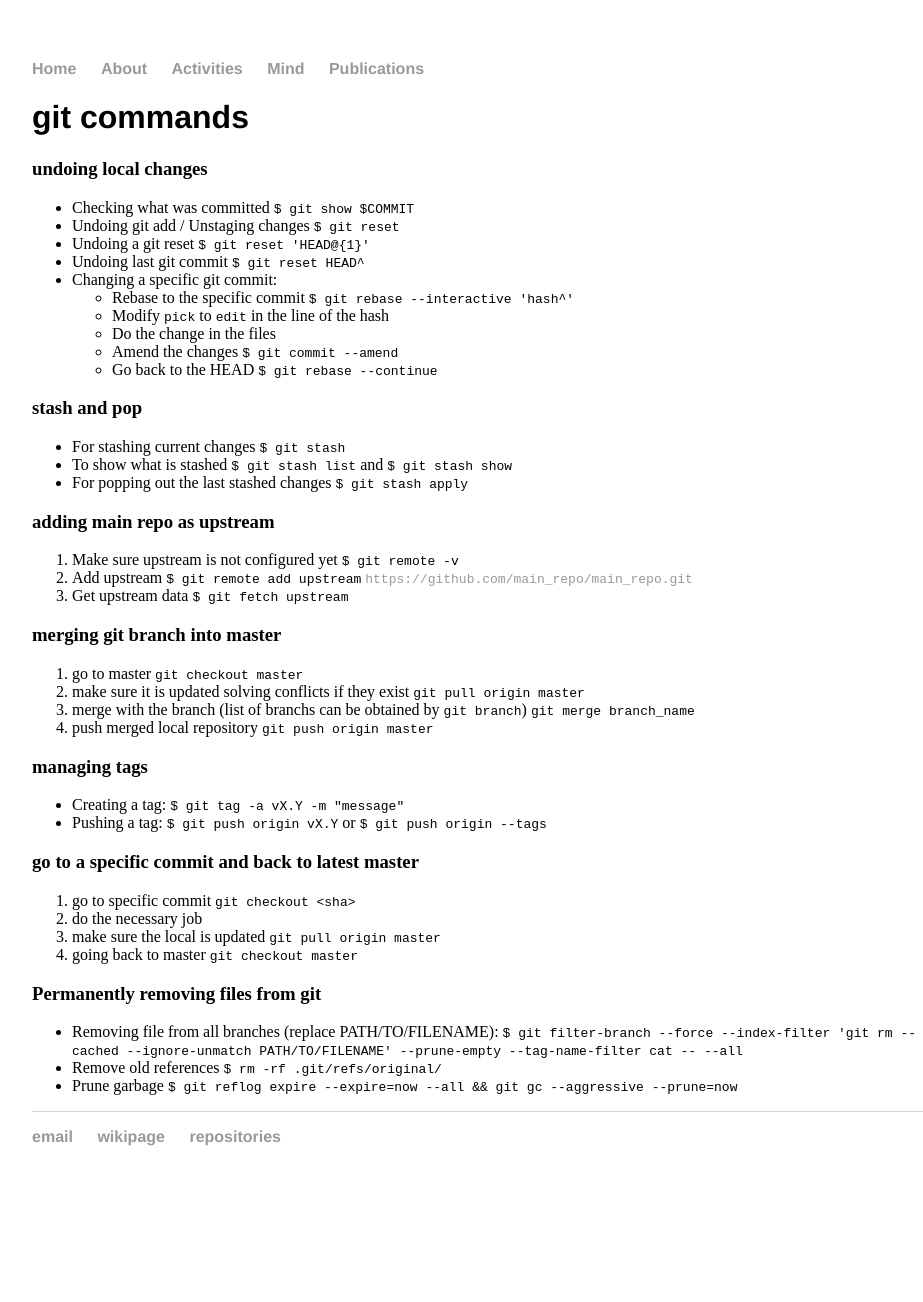
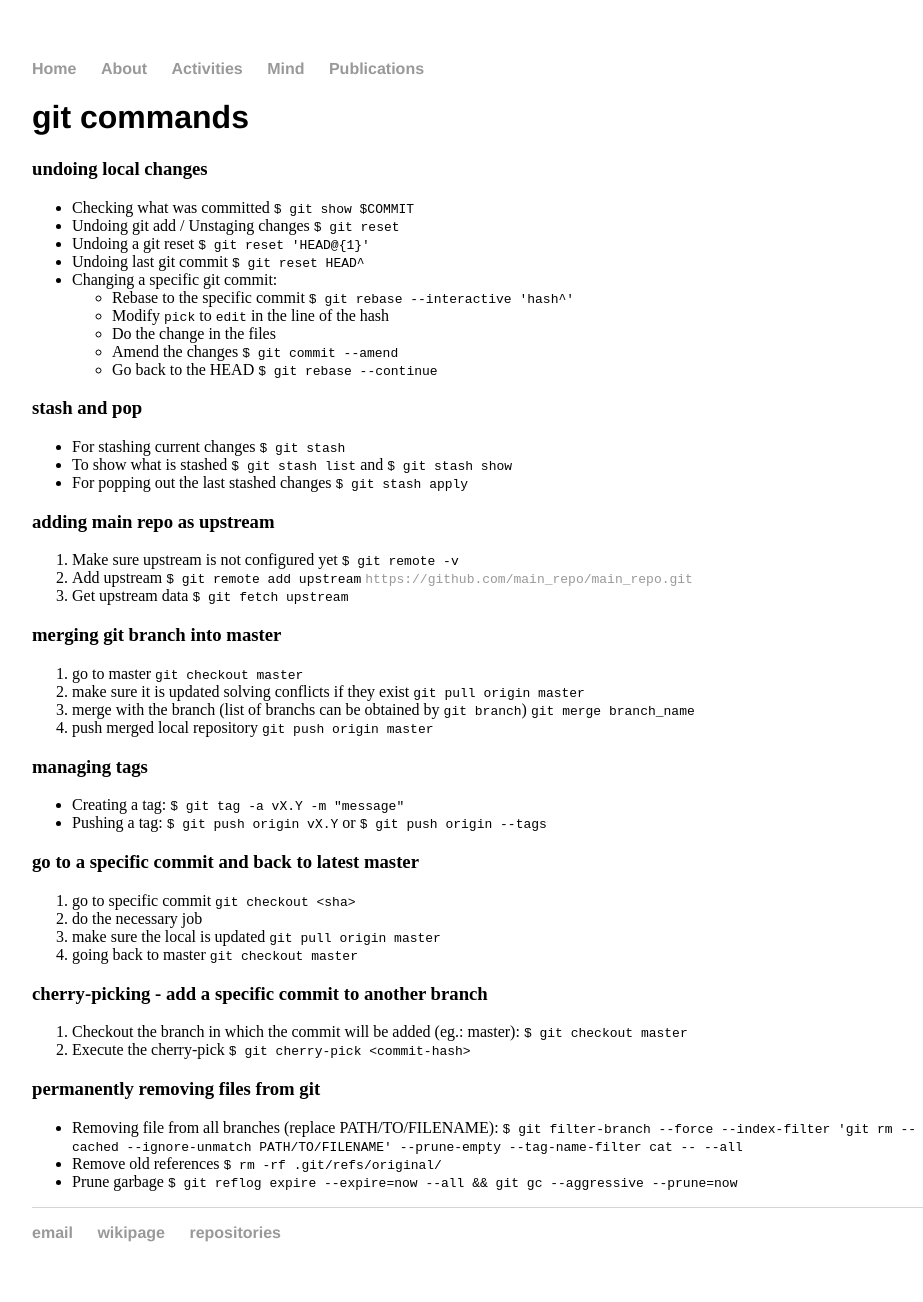
Before and after one commit to cleberjamaral/cleberjamaral.github.io, a Jekyll site: the page built from knowledge/programming/git/git-commands.md, in a window 1280 px wide. Shown: the whole page, without its empty margins (160-1083 px from the left). Built offline with Jekyll 4.4.1, drawn with Linux system fonts in a browser that asks for light colours; our own code applies the rules of GitHub Pages for plain Markdown files; before the commit the page ends 1206 px from its top, so only the background shows below that.

Commit message:
GitBook: [master] one page modified

```diff
--- a/knowledge/programming/git/git-commands.md
+++ b/knowledge/programming/git/git-commands.md
@@ -44,7 +44,12 @@
 3. make sure the local is updated `git pull origin master`
 4. going back to master `git checkout master`
 
-### Permanently removing files from git
+### cherry-picking - add a specific commit to another branch
+
+1. Checkout the branch in which the commit will be added \(eg.: master\): `$ git checkout master`
+2. Execute the cherry-pick `$ git cherry-pick <commit-hash>`
+
+### permanently removing files from git
 
 * Removing file from all branches \(replace PATH/TO/FILENAME\): `$ git filter-branch --force --index-filter 'git rm --cached --ignore-unmatch PATH/TO/FILENAME' --prune-empty --tag-name-filter cat -- --all`
 * Remove old references `$ rm -rf .git/refs/original/`
```
